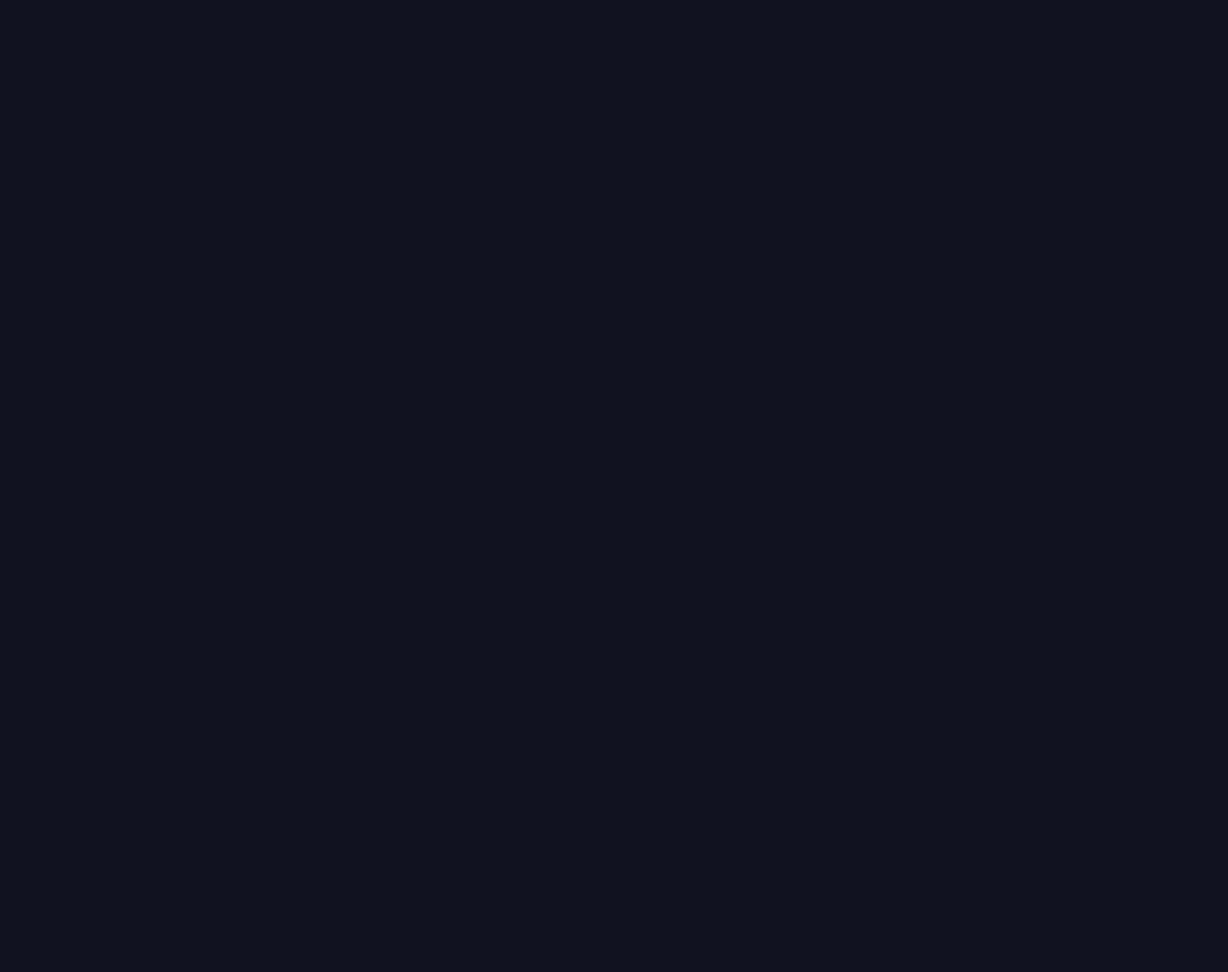
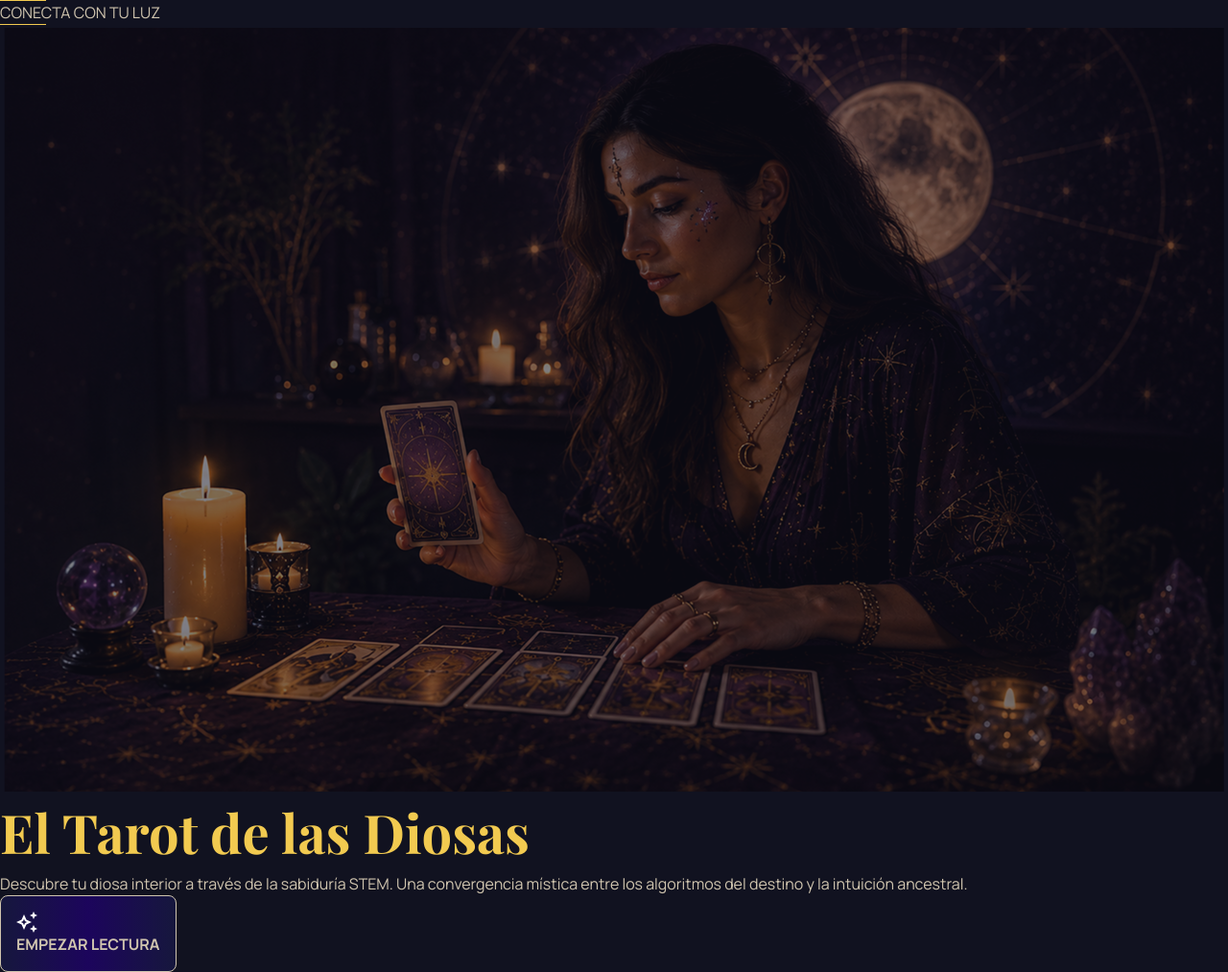
Before and after one commit to FactoriaF5-Tarot-Team1/GoddessesTarot, a React (Vite) app: page / in a window 1280 px wide. Shown: the whole page at 96% size. Before the commit the page ends 800 px from the top, so only its background shows below. Built offline with nearby package versions, Linux system fonts and the light colour scheme; a web font is replaced by a local one.

Commit message:
feat: add Hero component structure and assets

```diff
--- a/src/components/hero/Hero.jsx
+++ b/src/components/hero/Hero.jsx
@@ -0,0 +1,42 @@
+import React from "react";
+import styles from "./Hero.module.scss";
+import heroBg from "../../assets/images/hero-bg.png";
+import line from "../../assets/icons/line.svg";
+import Button from "../button/Button";
+import btnStar from "../../assets/icons/btn-stars.svg";
+import { useNavigate } from "react-router";
+
+function Hero() {
+  const navigate = useNavigate();
+
+  function handleClick() {
+    navigate("/reading-name");
+  }
+
+  return (
+    <>
+      <div>
+        <img src={line} alt="linea" />
+        <p>CONECTA CON TU LUZ</p>
+        <img src={line} alt="linea" />
+      </div>
+      <div>
+        <img src={heroBg} alt="imagen de fondo de una mujer con cartas" />
+        <div>
+          <h1>El Tarot de las Diosas</h1>
+          <p>
+            Descubre tu diosa interior a través de la sabiduría STEM. Una
+            convergencia mística entre los algoritmos del destino y la intuición
+            ancestral.
+          </p>
+        </div>
+        <Button variant={"primary"} handleClick={handleClick}>
+          <img src={btnStar} alt="icono de estrellas" />
+          EMPEZAR LECTURA
+        </Button>
+      </div>
+    </>
+  );
+}
+
+export default Hero;
--- a/src/pages/home/Home.jsx
+++ b/src/pages/home/Home.jsx
@@ -1,11 +1,12 @@
-import React from 'react'
+import React from "react";
+import Hero from "../../components/hero/Hero";
 
 function Home() {
   return (
     <>
-
+    <Hero></Hero>
     </>
-  )
+  );
 }
 
-export default Home
+export default Home;
```
Also changed, not shown: src/assets/icons/line.svg (added), src/assets/images/hero-bg.png (added).
